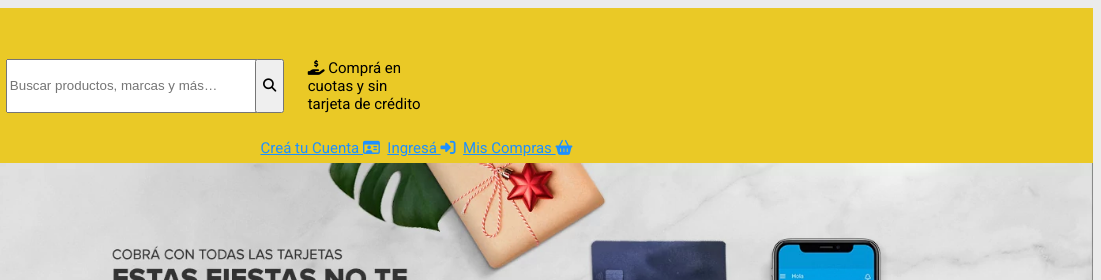
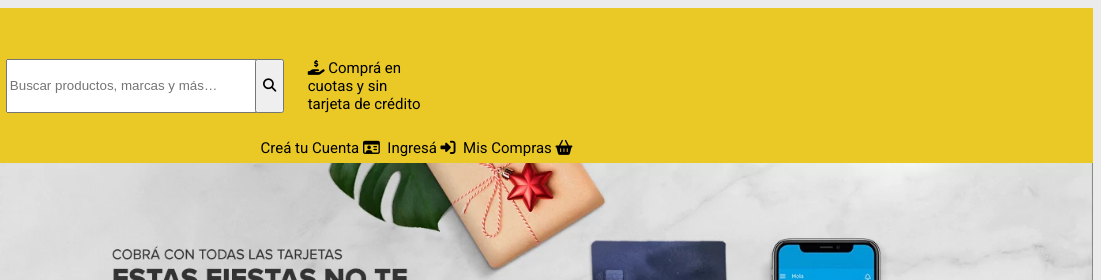
Before and after one commit to aguloco/MercadoLiebreAgustin, a website: page views/home.html in a window 1280 px wide. Shown: the top 280 px of the page, 179-1280 px from the left. Drawn offline with Linux system fonts and the light colour scheme.

Commit message:
Quitados estilos en barra de navegación

```diff
--- a/public/css/styles.css
+++ b/public/css/styles.css
@@ -7,6 +7,19 @@
     left:50%;
     width:10%;
 }
+
+
+
+
+/* Barra de navegación */
+
+.navbar a {
+    color: black;
+    text-decoration: none;
+}
+
+
+
 
 
 /*IMÁGENES DE LOS PRODUCTOS*/
```
